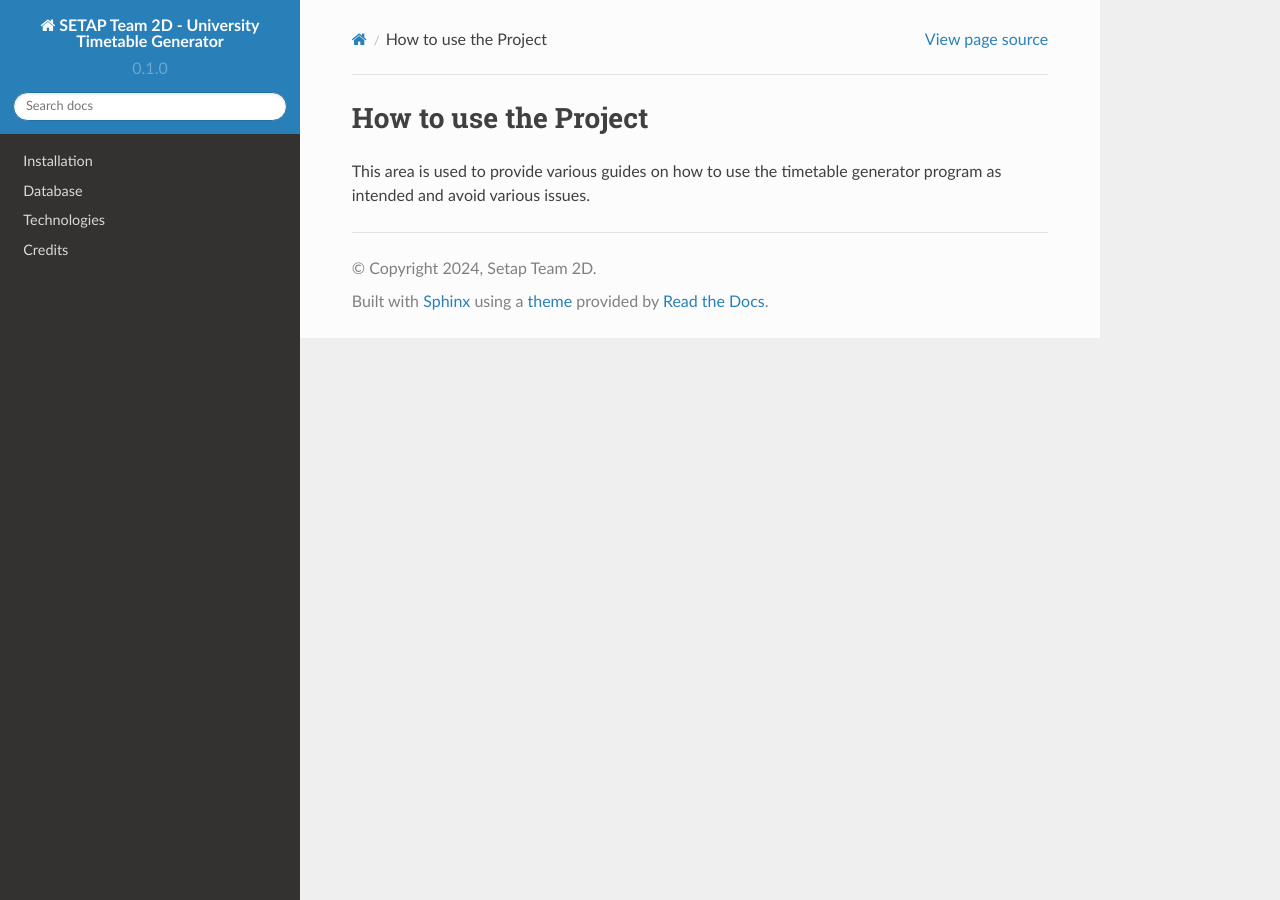
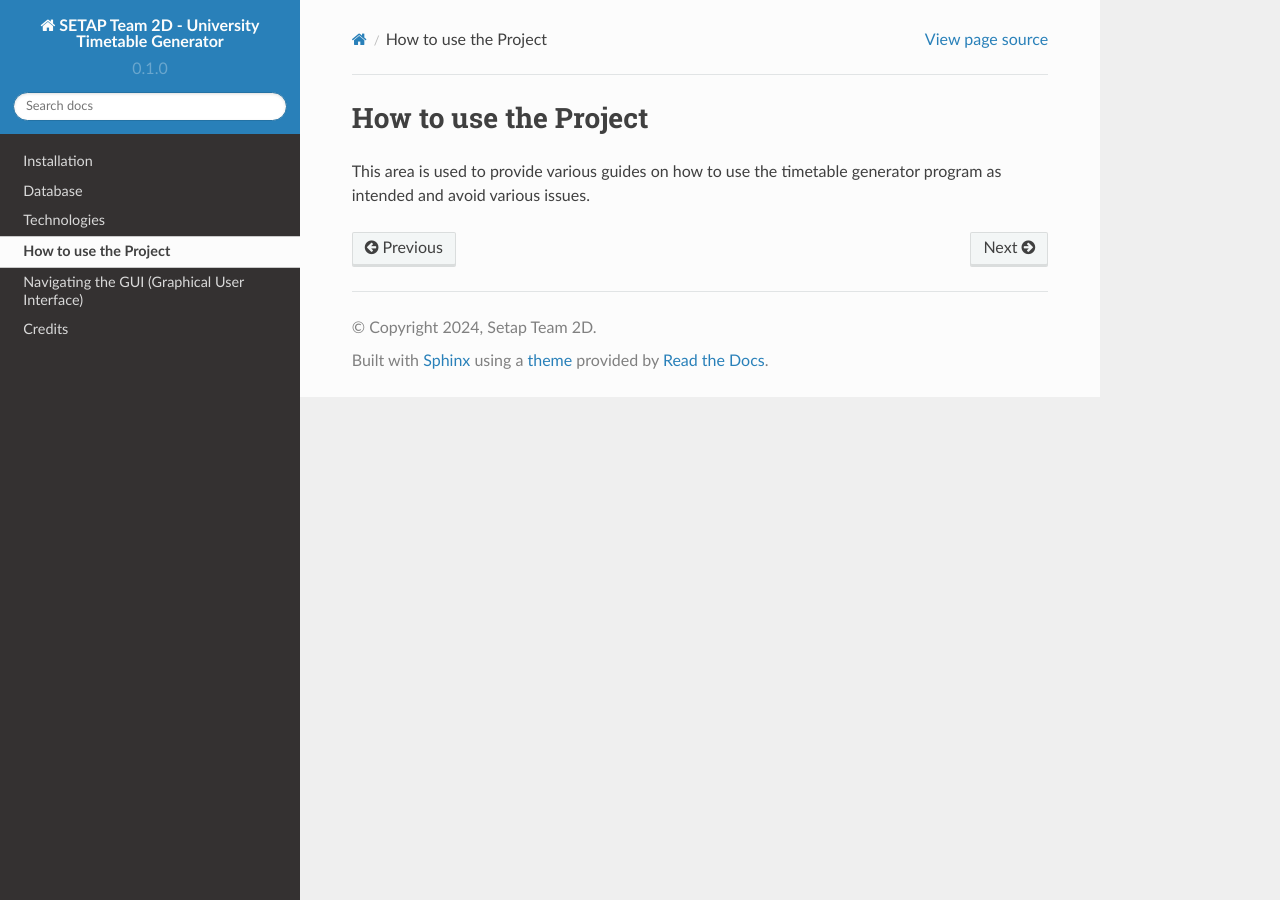
Before and after one commit to Group-2D/Demo-Project, a Sphinx documentation site: the page built from docs/source/how-to-use-the-project.rst, in a window 1280 px wide. Built offline with Sphinx 7.4.7 and the Read the Docs theme 2.0.0, drawn with Linux system fonts in a browser that asks for light colours; pages that are not in the unit, such as notebooks, are missing from menus.

Commit message:
Update index.rst

```diff
--- a/docs/source/index.rst
+++ b/docs/source/index.rst
@@ -36,8 +36,8 @@ Contents
    installation
    database
    technologies
-   usage
-   navigation
+   how-to-use-the-project
+   gui-navigation
    credits
 
 Description
```
